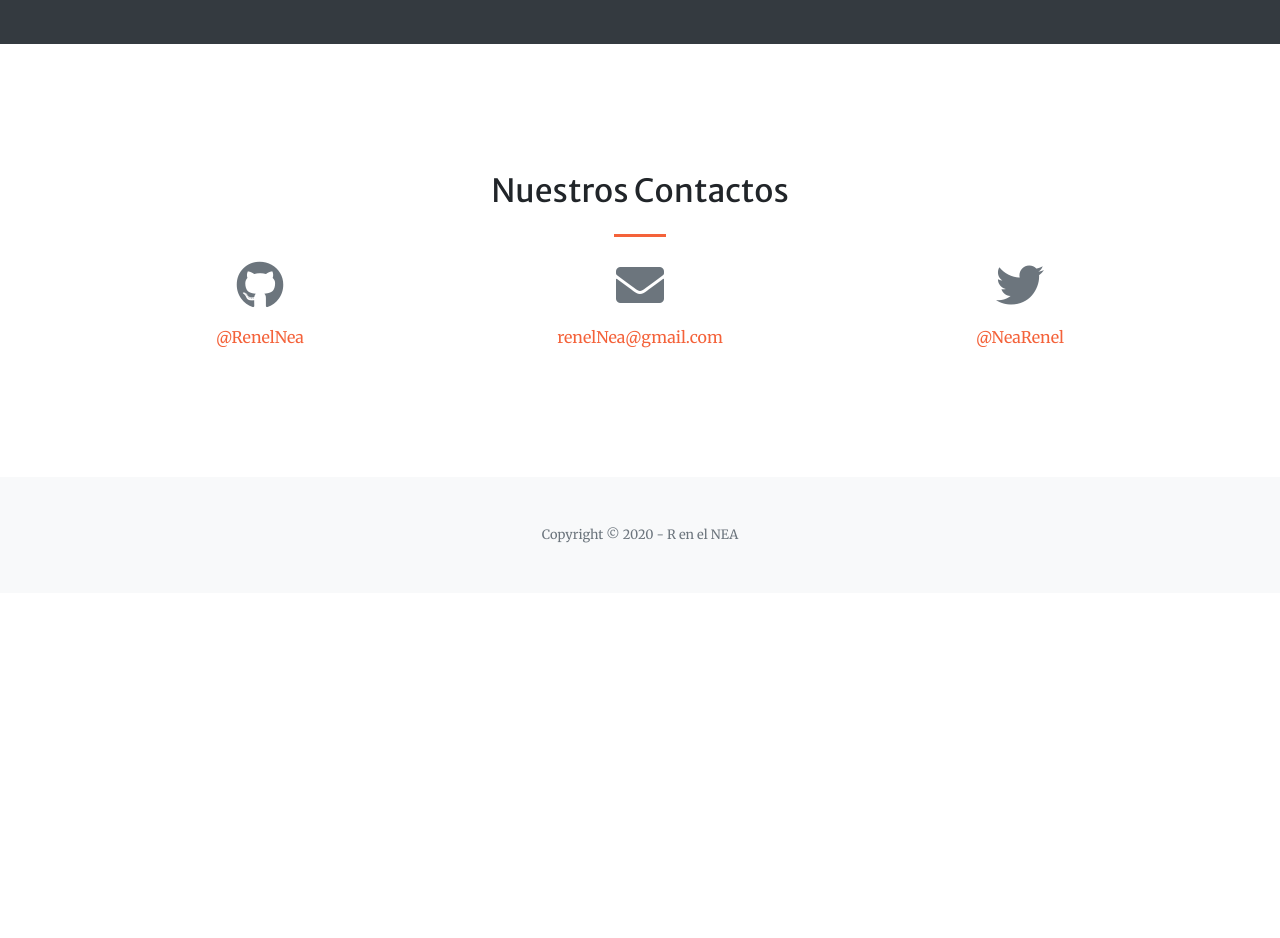
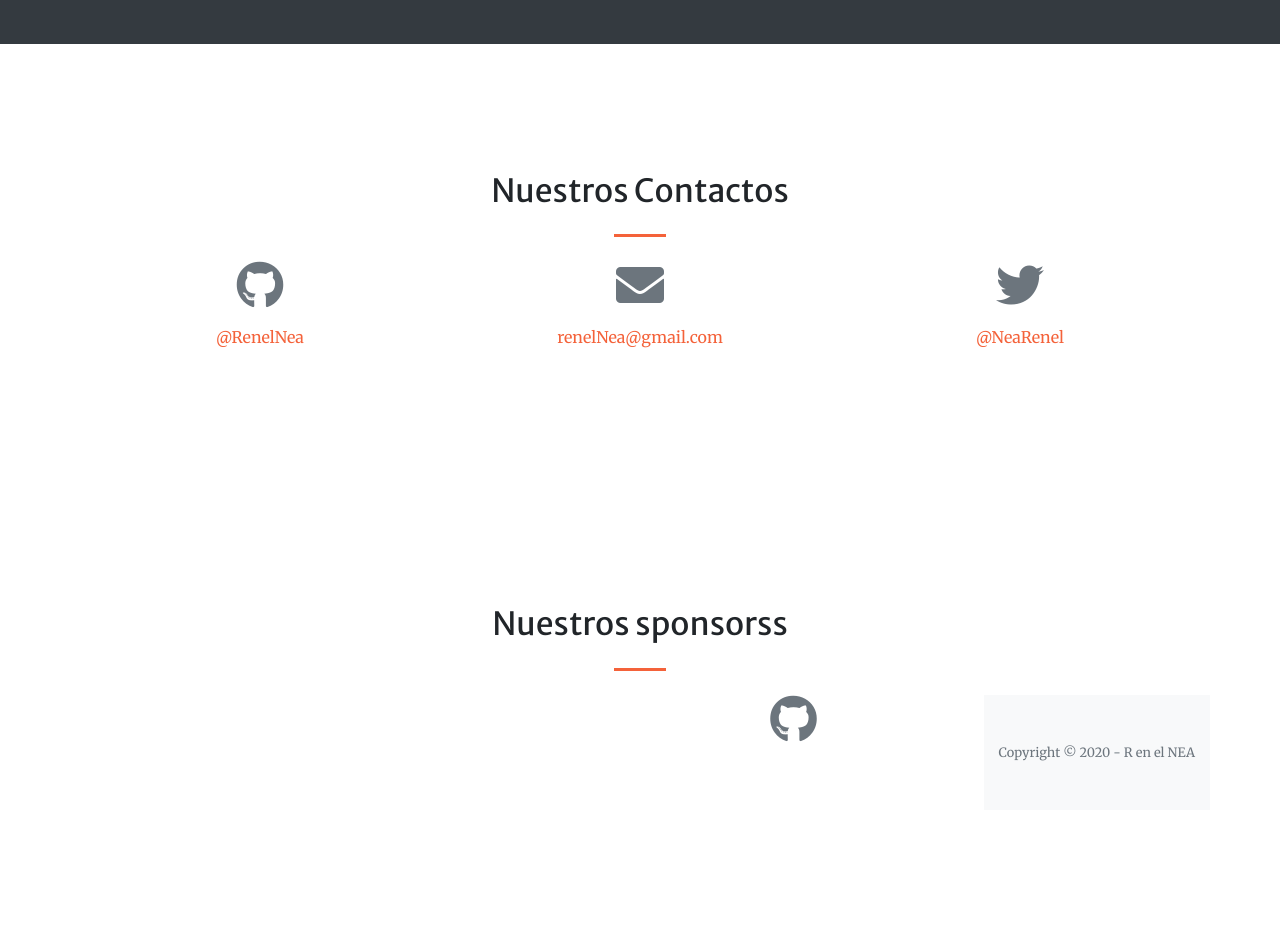
Before and after one commit to RenelNEA/web, a website with bundled scripts: page index.html in a window 1280 px wide. Shown: the part 3135-4073 px from the top of the page. Before the commit the page ends 3728 px from the top, so only its background shows below. Built offline with nearby package versions, Linux system fonts and the light colour scheme.

Commit message:
Update index.html

```diff
--- a/index.html
+++ b/index.html
@@ -181,6 +181,25 @@ Creamos esta comunidad con el ideal de brindar un espacio social activo e inclus
     </div>
   </section>
 
+    <!-- Sponsors -->
+  <section class="page-section" id="contact">
+    <div class="container">
+      <div class="row justify-content-center">
+        <div class="col-lg-8 text-center">
+          <h2 class="mt-0">Nuestros sponsorss</h2>
+          <hr class="divider my-4">
+          </div>
+      </div>
+      <div class="row">
+        <div class="col-lg-4 ml-auto text-center mb-5 mb-lg-0">
+          <i class="fab fa-github fa-3x mb-3 text-muted"></i>
+          <a class="d-block" href="https://www.r-consortium.org/"></a>
+        </div>
+
+
+
+
+
   <!-- Footer -->
   <footer class="bg-light py-5">
     <div class="container">
```
